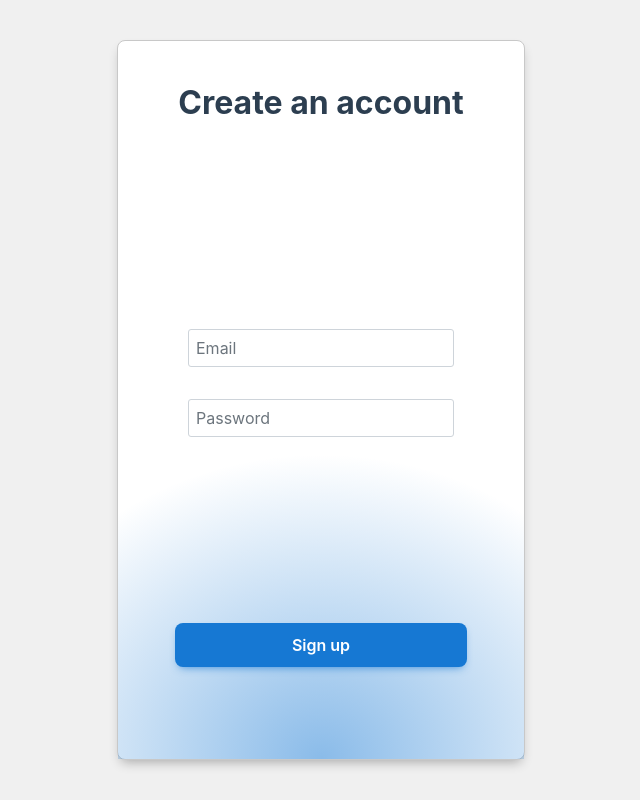
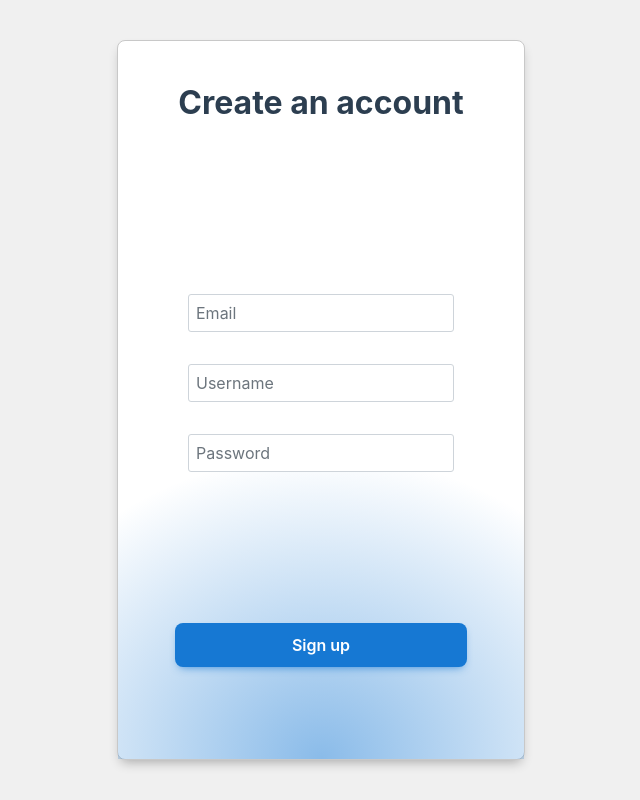
Before and after one commit to MatsErdkamp/vite-vue-anonymous-chatapp, a Vue app: page /login in a window 1280 px wide. Shown: the whole page, without its empty margins (319-959 px from the left). Built offline with nearby package versions, Linux system fonts and the light colour scheme.

Commit message:
added username

```diff
--- a/src/components/Chats.vue
+++ b/src/components/Chats.vue
@@ -27,7 +27,7 @@
 
 <script setup>
 
-const users = ['churrosforever', 'Masterchief', 'BookWorm', 'RockstarStatus', 'random_username', 'PlayfulPenguin', 'Blossom']
+const users = ['churrosforever', 'Masterchief', 'BookWorm', 'RockstarStatus', 'random_username', 'PlayfulPenguin', 'Blossom', 'SweetiePira']
 
 </script>
 
--- a/src/components/Login.vue
+++ b/src/components/Login.vue
@@ -5,10 +5,14 @@
     <div class="screen-content">
       <h1>Create an account</h1>
 
-      <div >
+      <div>
         <span class="p-float-label">
           <InputText id="username" type="text" v-model="email" />
           <label for="username">Email</label>
+        </span>
+        <span class="p-float-label" style="margin-top:32px;">
+          <InputText id="username" type="password" v-model="password" />
+          <label for="username">Username</label>
         </span>
         <span class="p-float-label" style="margin-top:32px;">
           <InputText id="username" type="password" v-model="password" />
```
